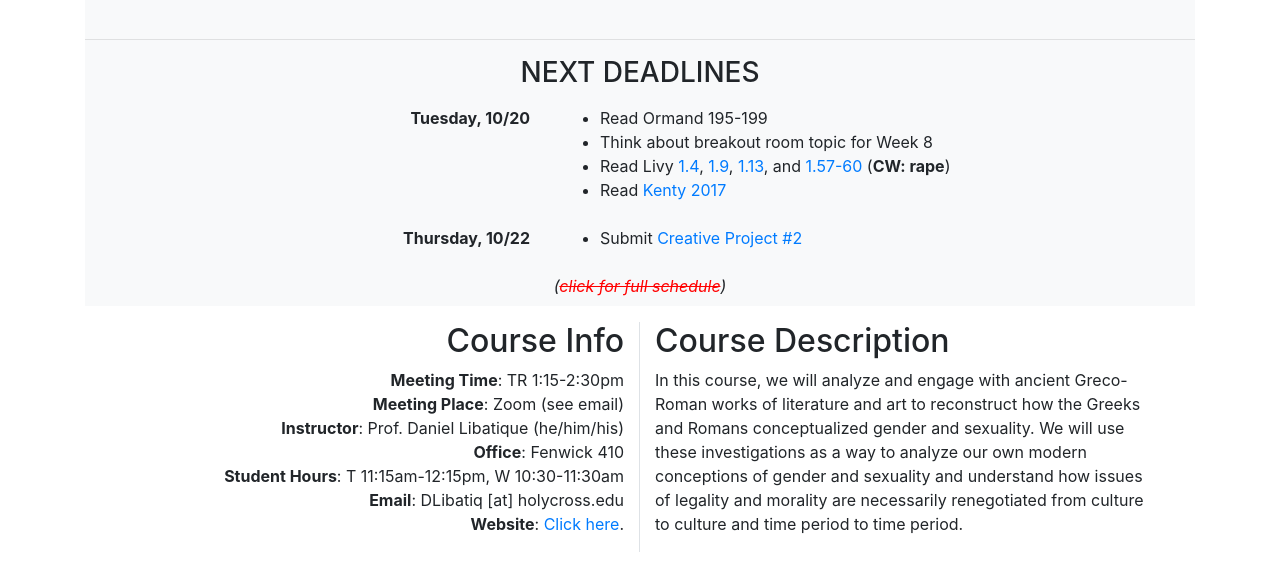
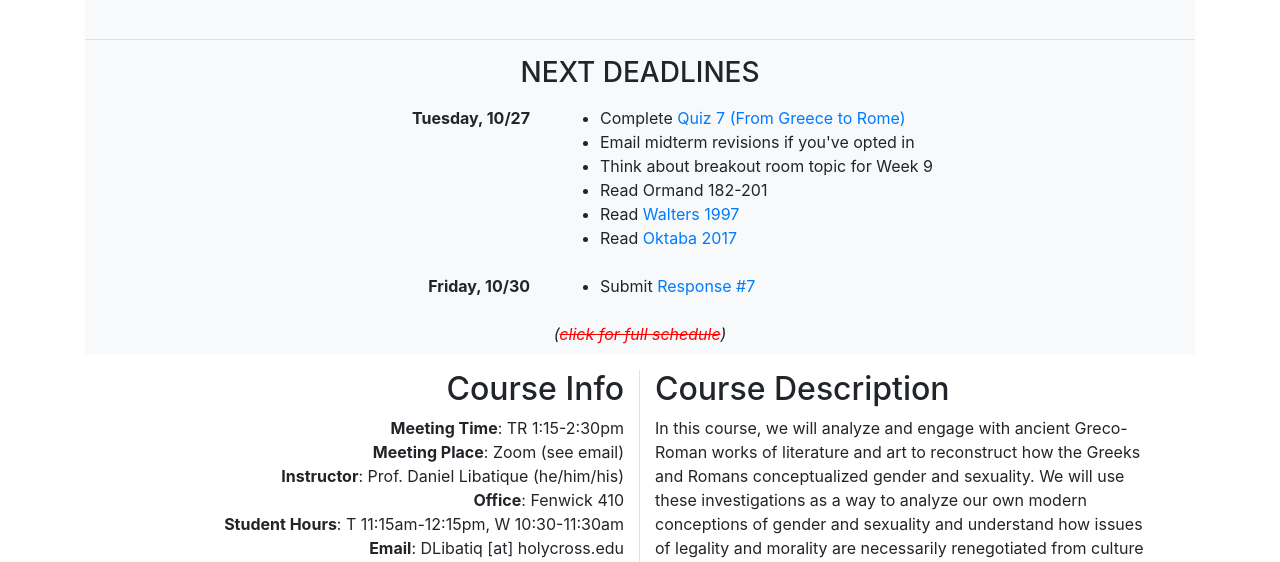
Before and after one commit to DLibatique/f20_courses, a Django app: template clas199/templates/clas199/index.html in a window 1280 px wide. Shown: the part 461-1023 px from the top of the page. Run offline with Django 3.2, Linux system fonts and the light colour scheme; the template is opened without the code that fills it, so the values that code supplies are empty; some libraries are stand-ins or nearby versions.

Commit message:
updated for week 9

```diff
--- a/clas199/templates/clas199/index.html
+++ b/clas199/templates/clas199/index.html
@@ -8,7 +8,7 @@
   <hr>
 
   <div class="pb-4 d-flex justify-content-center">
-    <iframe width="560" height="315" src="https://www.youtube.com/embed/XCENA7QWrR8" frameborder="0" allow="accelerometer; autoplay; clipboard-write; encrypted-media; gyroscope; picture-in-picture" allowfullscreen></iframe>
+    <iframe width="560" height="315" src="https://www.youtube.com/embed/lpKmk2LAiYc" frameborder="0" allow="accelerometer; autoplay; clipboard-write; encrypted-media; gyroscope; picture-in-picture" allowfullscreen></iframe>
   </div>
 
   <hr>
@@ -17,20 +17,22 @@
 
   {% if not x %}
   <dl class="mb-0 row">
-    <dt class="col-sm-5 text-right" {% else %}<h5 class="text-center" {% endif %}>Tuesday, 10/20{% if x %}</h5>{% else %}</dt>
+    <dt class="col-sm-5 text-right" {% else %}<h5 class="text-center" {% endif %}>Tuesday, 10/27{% if x %}</h5>{% else %}</dt>
     <dd class="col-sm-7">{% endif %}
       <ul>
-        <li>Read Ormand 195-199</li>
-        <li>Think about breakout room topic for Week 8</li>
-        <li>Read Livy <a href="http://www.perseus.tufts.edu/hopper/text?doc=Liv.+1+4&fromdoc=Perseus%3Atext%3A1999.02.0151">1.4</a>, <a href="http://www.perseus.tufts.edu/hopper/text?doc=Perseus%3Atext%3A1999.02.0151%3Abook%3D1%3Achapter%3D9">1.9</a>, <a href="http://www.perseus.tufts.edu/hopper/text?doc=Perseus%3Atext%3A1999.02.0151%3Abook%3D1%3Achapter%3D13">1.13</a>, and <a href="http://www.perseus.tufts.edu/hopper/text?doc=Perseus%3Atext%3A1999.02.0151%3Abook%3D1%3Achapter%3D57">1.57-60</a> (<strong>CW: rape</strong>)</li>
-        <li>Read <a href="https://eidolon.pub/avenging-lucretia-dd14e936840c">Kenty 2017</a></li>
+        <li>Complete <a href="https://hc.instructure.com/courses/1569/quizzes/2778">Quiz 7 (From Greece to Rome)</a></li>
+        <li>Email midterm revisions if you've opted in</li>
+        <li>Think about breakout room topic for Week 9</li>
+        <li>Read Ormand 182-201</li>
+        <li>Read <a href="https://drive.google.com/file/d/16TtKhHiHvdQ4uxnM_BwXvRvsAUg7Ijij/view?usp=sharing">Walters 1997</a></li>
+        <li>Read <a href="https://eidolon.pub/dick-pics-ancient-and-modern-ed544e35b02d">Oktaba 2017</a></li>
       </ul>
       {% if not x %}
     </dd>
-    <dt class="col-sm-5 text-right" {% else %}<h5 class="text-center" {% endif %}>Thursday, 10/22{% if x %}</h5>{% else %}</dt>
+    <dt class="col-sm-5 text-right" {% else %}<h5 class="text-center" {% endif %}>Friday, 10/30{% if x %}</h5>{% else %}</dt>
     <dd class="col-sm-7">{% endif %}
       <ul>
-        <li>Submit <a href="https://hc.instructure.com/courses/1569/assignments/18403">Creative Project #2</a></li>
+        <li>Submit <a href="https://hc.instructure.com/courses/1569/assignments/18392">Response #7</a></li>
       </ul>
       {% if not x %}
     </dd>
--- a/latn399/templates/latn399/pages/schedule.html
+++ b/latn399/templates/latn399/pages/schedule.html
@@ -363,14 +363,14 @@
 
     <h5 id="10-27-20">Tuesday, October 27</h5>
     <ul>
-      <li>Submit: <a href="#">Epigraphy Fact Sheet</a></li>
+      <li>Submit: <a href="https://docs.google.com/document/d/19tx-Iq5Ts1-BKcWT0KsQk8UlMGkyN1Vq4tNL02R_t4s/edit?usp=sharing">Epigraphy Fact Sheet</a></li>
       <li><strong>(LP -- choose at least 1 sentence from longer inscriptions or 2-5 of the one-line inscriptions)</strong> Translate: <a href="https://docs.google.com/document/d/1rg3tg6QxPM9CI4ZkoVADp8-o6e8crmMIXwETV5khXyw/edit?usp=sharing">inscriptions 1-4 in the packet</a>.</li>
       <li><strong>(LP)</strong> Kristina Milnor (2014), “<a href="https://drive.google.com/file/d/15TpwhQP3gXosFNzWL1Obm_3A8LAc7HH6/view?usp=sharing">Gender and Genre: The Case of <em>CIL</em> 4. 5296</a>,” in <em>Graffiti and the Literary Landscape in Roman Pompeii</em>, 191-232. Oxford.</li>
     </ul>
 
     <h5 id="10-29-20">Thursday, October 29</h5>
     <ul>
-      <li><strong>(LP, if you didn't make an entry from the assignment for 10/20)</strong> Translate: <a href="https://docs.google.com/document/d/1rg3tg6QxPM9CI4ZkoVADp8-o6e8crmMIXwETV5khXyw/edit?usp=sharing">inscriptions 5-9 in the packet</a>.</li>
+      <li><strong>(LP, if you didn't make an entry from the assignment for 10/27)</strong> Translate: <a href="https://docs.google.com/document/d/1rg3tg6QxPM9CI4ZkoVADp8-o6e8crmMIXwETV5khXyw/edit?usp=sharing">inscriptions 5-9 in the packet</a>.</li>
       <li><strong>(LP)</strong> Deborah Kamen and Sarah Levin-Richardson (2015), “<a href="https://drive.google.com/file/d/15W_k3wkhqzoSMpz9iX2TR8GTUn011J7n/view?usp=sharing">Lusty Ladies in the Roman Imaginary</a>,” in <em>Ancient Sex</em>, edited by Ruby Blondell and Kirk Ormand, 231-252 (Columbus).</li>
     </ul>
 
```
Also changed, not shown: latn399/templates/latn399/index.html (+8 -7 lines).
